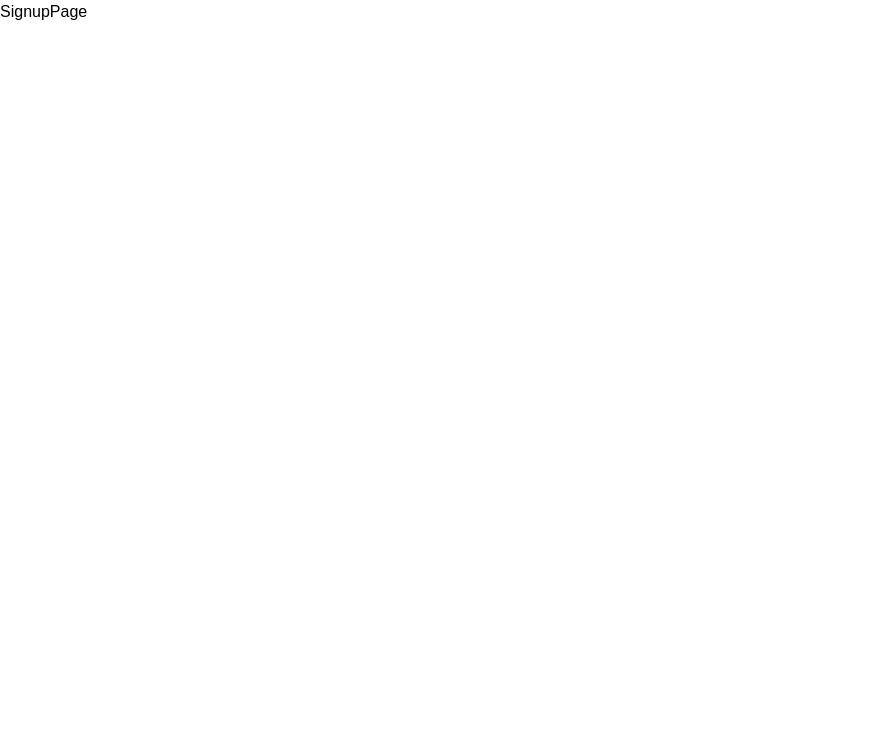
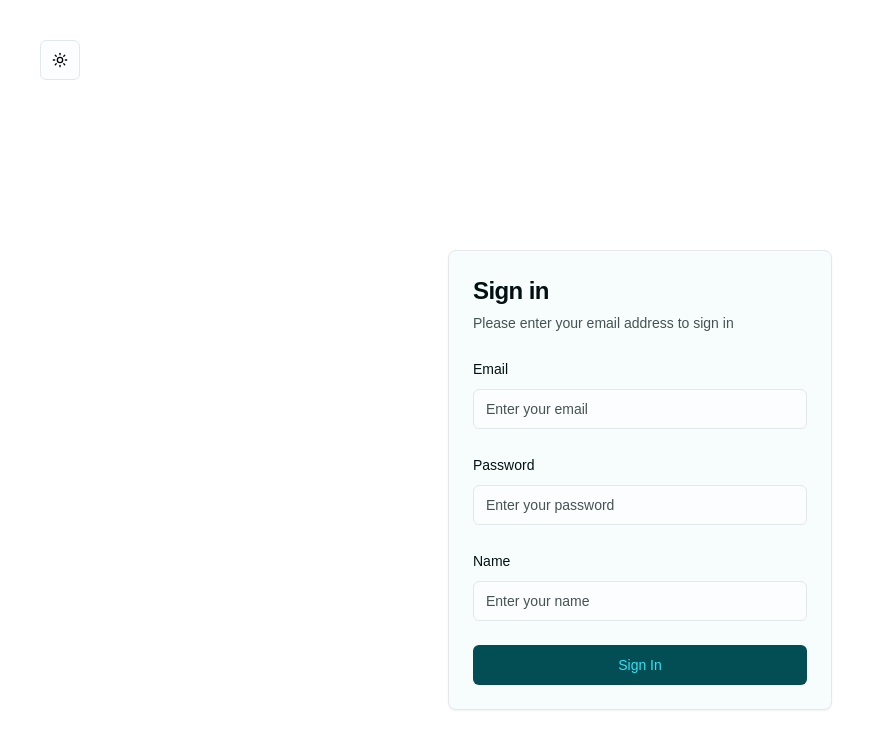
Before and after one commit to noelfoka/auth_nextjs_app, a Next.js app: page /signup in a window 1280 px wide. Shown: the top 748 px of the page, without its empty margins (0-894 px from the left). Built offline with nearby package versions, Linux system fonts and the light colour scheme.

Commit message:
implement signup

```diff
--- a/src/app/signup/page.tsx
+++ b/src/app/signup/page.tsx
@@ -1,10 +1,115 @@
 "use client";
 
-import React from 'react'
+import React, { Suspense } from 'react'
+import {
+  Card,
+  CardContent,
+  CardDescription,
+  CardHeader,
+  CardTitle,
+
+} from "@/components/ui/card";
+import {
+  Form,
+  FormControl,
+  FormLabel,
+  FormItem,
+  FormMessage, // Corrected import
+} from "@/components/ui/form";
+import { Button } from "@/components/ui/button";
+import { Input } from "@/components/ui/input";
+import { z } from "zod";
+import { useForm } from "react-hook-form";
+import { zodResolver } from "@hookform/resolvers/zod";
+import { ModeToggle } from "@/components/toggle-mode";
+import { LoginSchema } from "@/schema";
+
+type LoginFormType = z.infer<typeof LoginSchema>;
 
 const SignupPage = () => {
+
+  const form = useForm<LoginFormType>({
+      resolver: zodResolver(LoginSchema),
+      defaultValues: {
+        email: "",
+        password: "",
+        name: "",
+      },
+    });
+
+    const onSubmit = (data: LoginFormType) => {
+      console.log("Form Submitted", data);
+    };
+
   return (
-    <div>SignupPage</div>
+    <Suspense>
+      <div className="self-start mt-10 ml-10">
+        <ModeToggle />
+      </div>
+      <main className="w-full h-screen flex justify-center items-center">
+        <Card className="max-w-sm w-full">
+          <CardHeader>
+            <CardTitle className="text-2xl">Sign in</CardTitle>
+            <CardDescription>
+              Please enter your email address to sign in
+            </CardDescription>
+          </CardHeader>
+
+          <CardContent className="space-y-4">
+            <Form {...form}>
+              <form
+                onSubmit={form.handleSubmit(onSubmit)}
+                className="space-y-6"
+              >
+                <FormItem>
+                  <FormLabel>Email</FormLabel>
+                  <FormControl>
+                    <Input
+                      {...form.register("email")}
+                      placeholder="Enter your email"
+                    />
+                  </FormControl>
+                  <FormMessage>
+                    {form.formState.errors.email?.message}
+                  </FormMessage>
+                </FormItem>
+
+                <FormItem>
+                  <FormLabel>Password</FormLabel>
+                  <FormControl>
+                    <Input
+                      {...form.register("password")}
+                      type="password"
+                      placeholder="Enter your password"
+                    />
+                  </FormControl>
+                  <FormMessage>
+                    {form.formState.errors.password?.message}
+                  </FormMessage>
+                </FormItem>
+
+                <FormItem>
+                  <FormLabel>Name</FormLabel>
+                  <FormControl>
+                    <Input
+                      {...form.register("name")}
+                      placeholder="Enter your name"
+                    />
+                  </FormControl>
+                  <FormMessage>
+                    {form.formState.errors.name?.message}
+                  </FormMessage>
+                </FormItem>
+
+                <Button type="submit" className="w-full">
+                  Sign In
+                </Button>
+              </form>
+            </Form>
+          </CardContent>
+        </Card>
+      </main>
+    </Suspense>
   )
 }
 
```
